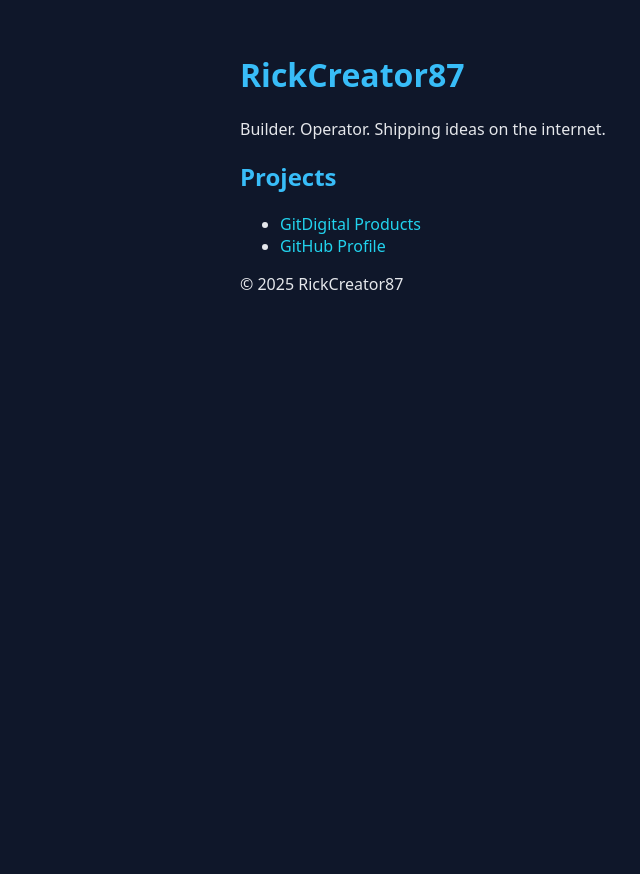
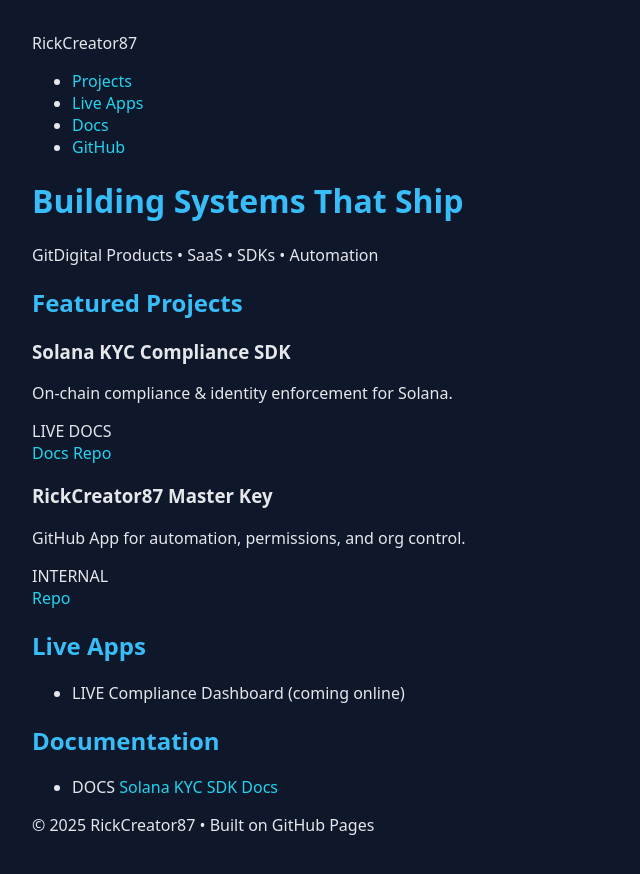
Before and after one commit to RickCreator87/rickcreator87.github.io, a plain HTML site: page index.html in a window 1280 px wide. Shown: the whole page, without its empty margins (0-640 px from the left). Before the commit the page ends 800 px from the top, so only its background shows below. Drawn offline with Linux system fonts and the light colour scheme.

Commit message:
Enhance index.html with new sections and navbar
Added navigation bar, hero section, project cards, live apps, and documentation sections to the index.html file.

```diff
--- a/index.html
+++ b/index.html
@@ -7,21 +7,86 @@
   <link rel="stylesheet" href="assets/css/style.css" />
 </head>
 <body>
-  <main>
-    <h1>RickCreator87</h1>
-    <p>Builder. Operator. Shipping ideas on the internet.</p>
 
-    <section>
-      <h2>Projects</h2>
-      <ul>
-        <li><a href="https://github.com/Gitdigital-products">GitDigital Products</a></li>
-        <li><a href="https://github.com/RickCreator87">GitHub Profile</a></li>
-      </ul>
-    </section>
+  <!-- NAVBAR -->
+  <nav class="navbar">
+    <div class="logo">RickCreator87</div>
+    <ul class="nav-links">
+      <li><a href="#projects">Projects</a></li>
+      <li><a href="#apps">Live Apps</a></li>
+      <li><a href="#docs">Docs</a></li>
+      <li><a href="https://github.com/RickCreator87" target="_blank">GitHub</a></li>
+    </ul>
+  </nav>
 
-    <footer>
-      <p>© 2025 RickCreator87</p>
-    </footer>
-  </main>
+  <!-- HERO -->
+  <header class="hero">
+    <h1>Building Systems That Ship</h1>
+    <p>GitDigital Products • SaaS • SDKs • Automation</p>
+  </header>
+
+  <!-- PROJECT CARDS -->
+  <section id="projects" class="section">
+    <h2>Featured Projects</h2>
+
+    <div class="card-grid">
+      <div class="card">
+        <h3>Solana KYC Compliance SDK</h3>
+        <p>On-chain compliance & identity enforcement for Solana.</p>
+
+        <div class="badges">
+          <span class="badge live">LIVE</span>
+          <span class="badge docs">DOCS</span>
+        </div>
+
+        <div class="card-links">
+          <a href="https://gitdigital-products.github.io/solana-kyc-compliance-sdk/" target="_blank">Docs</a>
+          <a href="https://github.com/Gitdigital-products/solana-kyc-compliance-sdk" target="_blank">Repo</a>
+        </div>
+      </div>
+
+      <div class="card">
+        <h3>RickCreator87 Master Key</h3>
+        <p>GitHub App for automation, permissions, and org control.</p>
+
+        <div class="badges">
+          <span class="badge private">INTERNAL</span>
+        </div>
+
+        <div class="card-links">
+          <a href="https://github.com/RickCreator87/RickCreator87-Master-Key" target="_blank">Repo</a>
+        </div>
+      </div>
+    </div>
+  </section>
+
+  <!-- LIVE APPS -->
+  <section id="apps" class="section">
+    <h2>Live Apps</h2>
+    <ul class="simple-list">
+      <li>
+        <span class="badge live">LIVE</span>
+        Compliance Dashboard (coming online)
+      </li>
+    </ul>
+  </section>
+
+  <!-- DOCS -->
+  <section id="docs" class="section">
+    <h2>Documentation</h2>
+    <ul class="simple-list">
+      <li>
+        <span class="badge docs">DOCS</span>
+        <a href="https://gitdigital-products.github.io/solana-kyc-compliance-sdk/" target="_blank">
+          Solana KYC SDK Docs
+        </a>
+      </li>
+    </ul>
+  </section>
+
+  <footer>
+    <p>© 2025 RickCreator87 • Built on GitHub Pages</p>
+  </footer>
+
 </body>
 </html>
```
